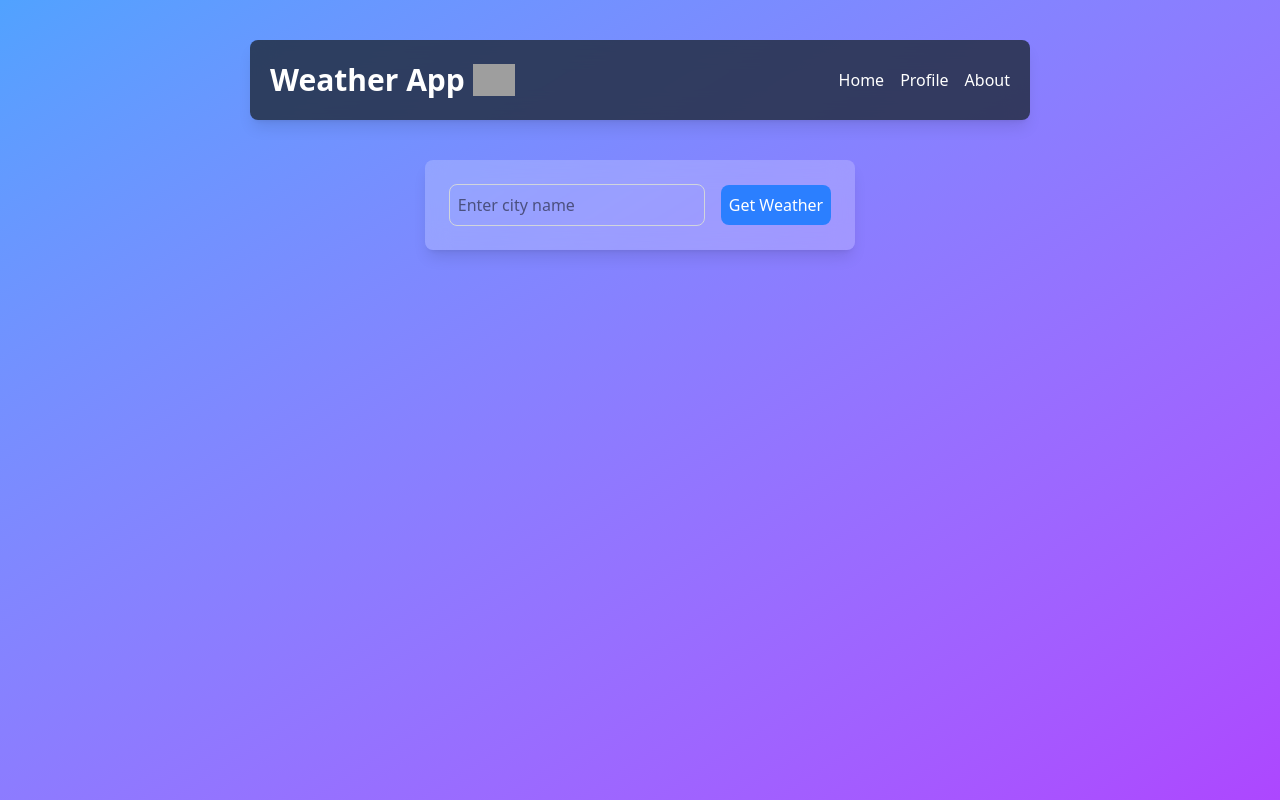
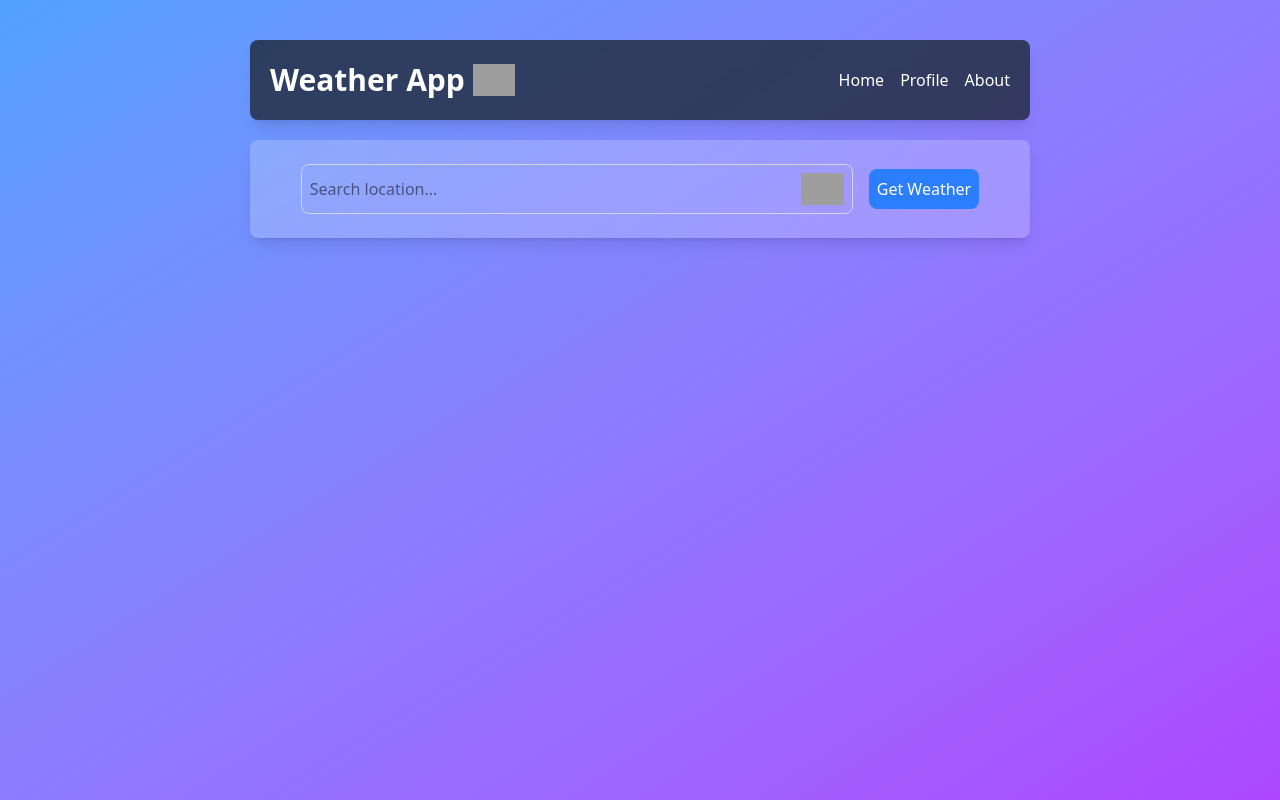
Before and after one commit to Ahmadreza-Mohammadi/weather-react-app, a React (Vite) app: page / in a window 1280 px wide. Built offline with nearby package versions, Linux system fonts and the light colour scheme; grey boxes are pictures that could not be loaded.

Commit message:
fix: search bar styles fixed

```diff
--- /dev/null
+++ b/src/components/header/Header.jsx
@@ -0,0 +1,32 @@
+function Header() {
+  return (
+    <>
+      {" "}
+      <div className="bg-gray-800/80 backdrop-blur-md w-[780px] p-5 flex justify-between items-center h-20 rounded-lg shadow-lg">
+        {/* Logo */}
+        <div className="flex items-center gap-2">
+          <h1 className="text-white font-bold text-3xl">Weather App</h1>
+          <img
+            className="h-8"
+            src="https://www.svgrepo.com/show/491949/weather-color-sun-cloud.svg"
+            alt="Weather Icon"
+          />
+        </div>
+        {/* Navbar */}
+        <div className="flex gap-4 text-white">
+          <span className="hover:text-blue-300 cursor-pointer transition-colors">
+            Home
+          </span>
+          <span className="hover:text-blue-300 cursor-pointer transition-colors">
+            Profile
+          </span>
+          <span className="hover:text-blue-300 cursor-pointer transition-colors ">
+            About
+          </span>
+        </div>
+      </div>
+    </>
+  );
+}
+
+export default Header;
--- a/src/components/home/HomeComponent.jsx
+++ b/src/components/home/HomeComponent.jsx
@@ -1,9 +1,12 @@
 import axios from "axios";
 import { useState } from "react";
 import { API_KEY, BASE_URL, LAT_LON_URL } from "../../api/api";
+import Header from "../header/Header";
+import SearchBar from "../search-bar/SearchBar";
 
 const HomeComponent = () => {
   const [city, setCity] = useState("");
+  const [fetchedCityData, setFetchedCityData] = useState("");
 
   const getWeatherData = async () => {
     const res = await axios.get(`${LAT_LON_URL}q=${city}&appid=${API_KEY}`);
@@ -13,46 +16,18 @@ const HomeComponent = () => {
     const weatherData = await axios.get(
       `${BASE_URL}lat=${lat}&lon=${lon}&appid=${API_KEY}`
     );
-    console.log(weatherData);
+    setFetchedCityData([...fetchedCityData, weatherData.data]);
   };
+
 
   return (
     <div className="min-h-screen bg-gradient-to-br from-blue-400 to-purple-500 flex flex-col items-center pt-10">
-      {/* Header */}
-      <div className="bg-gray-800/80 backdrop-blur-md w-[780px] p-5 flex justify-between items-center h-20 rounded-lg shadow-lg">
-        {/* Logo */}
-        <div className="flex items-center gap-2">
-          <h1 className="text-white font-bold text-3xl">Weather App</h1>
-          <img
-            className="h-8"
-            src="https://www.svgrepo.com/show/491949/weather-color-sun-cloud.svg"
-            alt="Weather Icon"
-          />
-        </div>
-        {/* Navbar */}
-        <div className="flex gap-4 text-white">
-          <span className="hover:text-blue-300 cursor-pointer transition-colors">Home</span>
-          <span className="hover:text-blue-300 cursor-pointer transition-colors">Profile</span>
-          <span className="hover:text-blue-300 cursor-pointer transition-colors ">About</span>
-        </div>
-      </div>
-
-      {/* Search Bar */}
-      <div className="mt-10 bg-white/20 backdrop-blur-md p-6 rounded-lg shadow-lg flex items-center gap-4">
-        <input
-          type="text"
-          placeholder="Enter city name"
-          value={city}
-          onChange={(e) => setCity(e.target.value)}
-          className="p-2 rounded-lg border border-gray-300 focus:outline-none focus:ring-2 focus:ring-blue-500 w-64"
-        />
-        <button
-          onClick={getWeatherData}
-          className="p-2 bg-blue-500 text-white rounded-lg hover:bg-blue-600 transition-colors cursor-pointer"
-        >
-          Get Weather
-        </button>
-      </div>
+      <Header />
+      <SearchBar
+        getWeatherData={getWeatherData}
+        setCity={setCity}
+        city={city}
+      />
     </div>
   );
 };
--- /dev/null
+++ b/src/components/search-bar/SearchBar.jsx
@@ -0,0 +1,31 @@
+function SearchBar({ getWeatherData, setCity , city}) {
+  return (
+    <>
+      <div className="mt-5 bg-white/20 backdrop-blur-md p-6 rounded-lg shadow-lg flex items-center justify-center gap-4 w-[780px] ">
+        <div className="p-2 rounded-lg border border-gray-300 focus:outline-none focus:ring-2 focus:ring-blue-500 w-138 flex justify-between">
+          <input
+            type="text"
+            placeholder="Search location..."
+            value={city}
+            onChange={(e) => setCity(e.target.value)}
+            className="outline-0 w-full"
+          />
+          <img
+            onClick={getWeatherData}
+            className="h-8 hover:cursor-pointer"
+            src="https://www.svgrepo.com/show/474980/search.svg"
+            alt=""
+          />
+        </div>
+        <button
+          onClick={getWeatherData}
+          className="p-2 bg-blue-500 text-white rounded-lg hover:bg-blue-600 transition-colors cursor-pointer"
+        >
+          Get Weather
+        </button>
+      </div>
+    </>
+  );
+}
+
+export default SearchBar;
--- /dev/null
+++ b/src/utils/utils.js
@@ -0,0 +1,7 @@
+export const saveToLocalStorage = (key, value) => {
+  localStorage.setItem(key, JSON.stringify(value));
+};
+
+export const getFromLocalStorage = (key) => {
+  localStorage.getItem(key);
+};
```
Also changed, not shown: src/api/api.js (line endings or trailing spaces).
